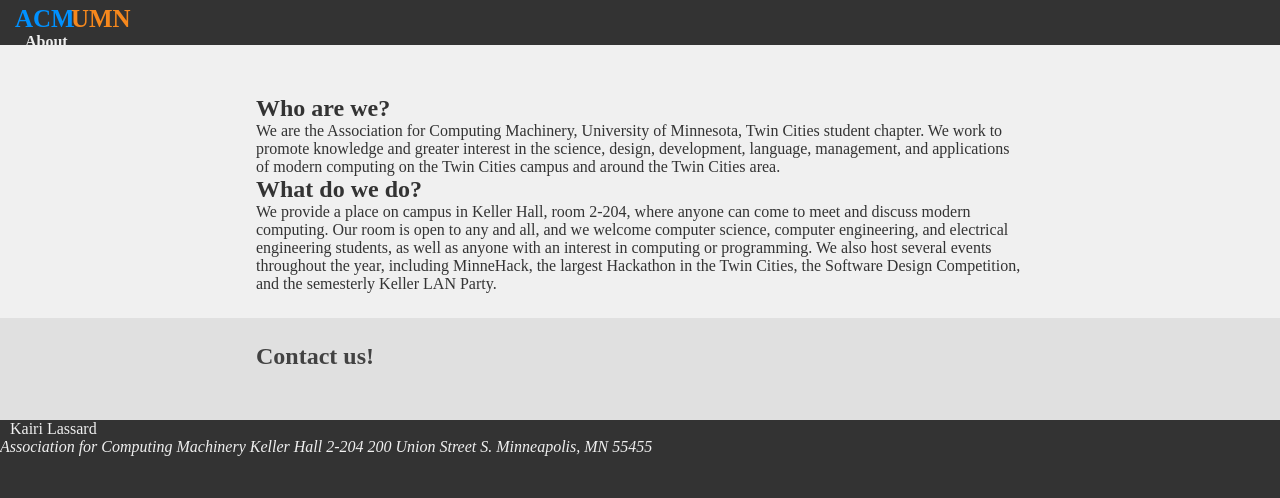
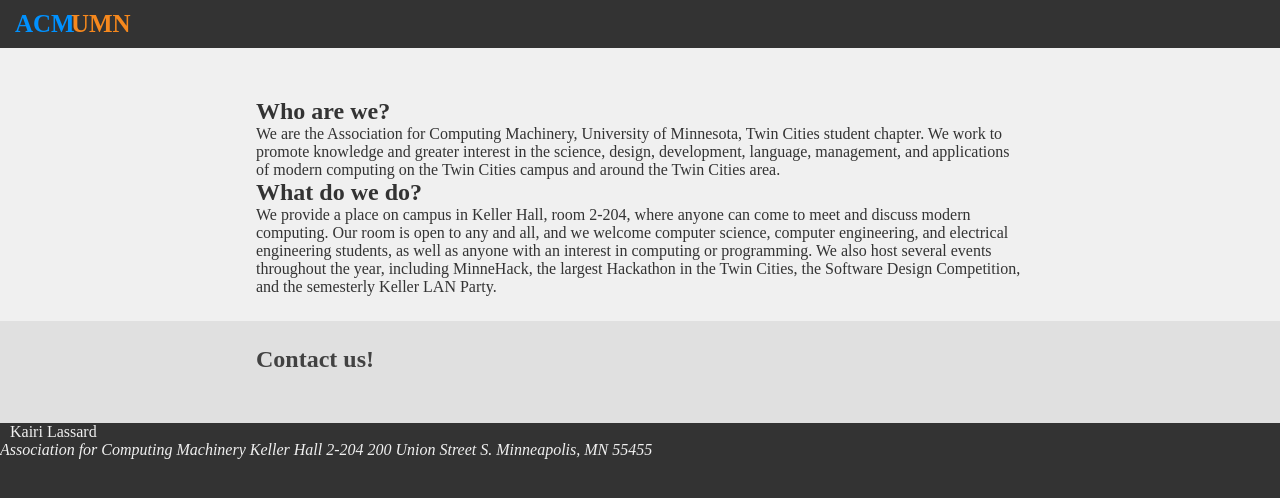
Before and after one commit to acmumn/acm-website, a Jekyll site: the page built from index.html, in a window 1280 px wide. Shown: the top 498 px of the page. Built offline with Jekyll 4.4.1, drawn with Linux system fonts in a browser that asks for light colours.

Commit message:
adjust navbar

```diff
--- a/_includes/navbar.html
+++ b/_includes/navbar.html
@@ -9,7 +9,5 @@
   </a>
 
   <ul id="navbar-links">
-    <li>About</li>
-    <li>Contact us</li>
   </ul>
 </nav>
--- a/_sass/_navbar.sass
+++ b/_sass/_navbar.sass
@@ -3,7 +3,7 @@
 #navbar
   display: block
   width: 100%
-  height: 40px
+  height: 25px
 
   background-color: $fg-color-primary
 
@@ -11,8 +11,8 @@
 
   padding-left: 15px
   padding-right: 15px
-  padding-top: 5px
-  padding-bottom: 0px
+  padding-top: 10px
+  padding-bottom: 13px
 
   #navbar-acm
     font-size: 25px
```
